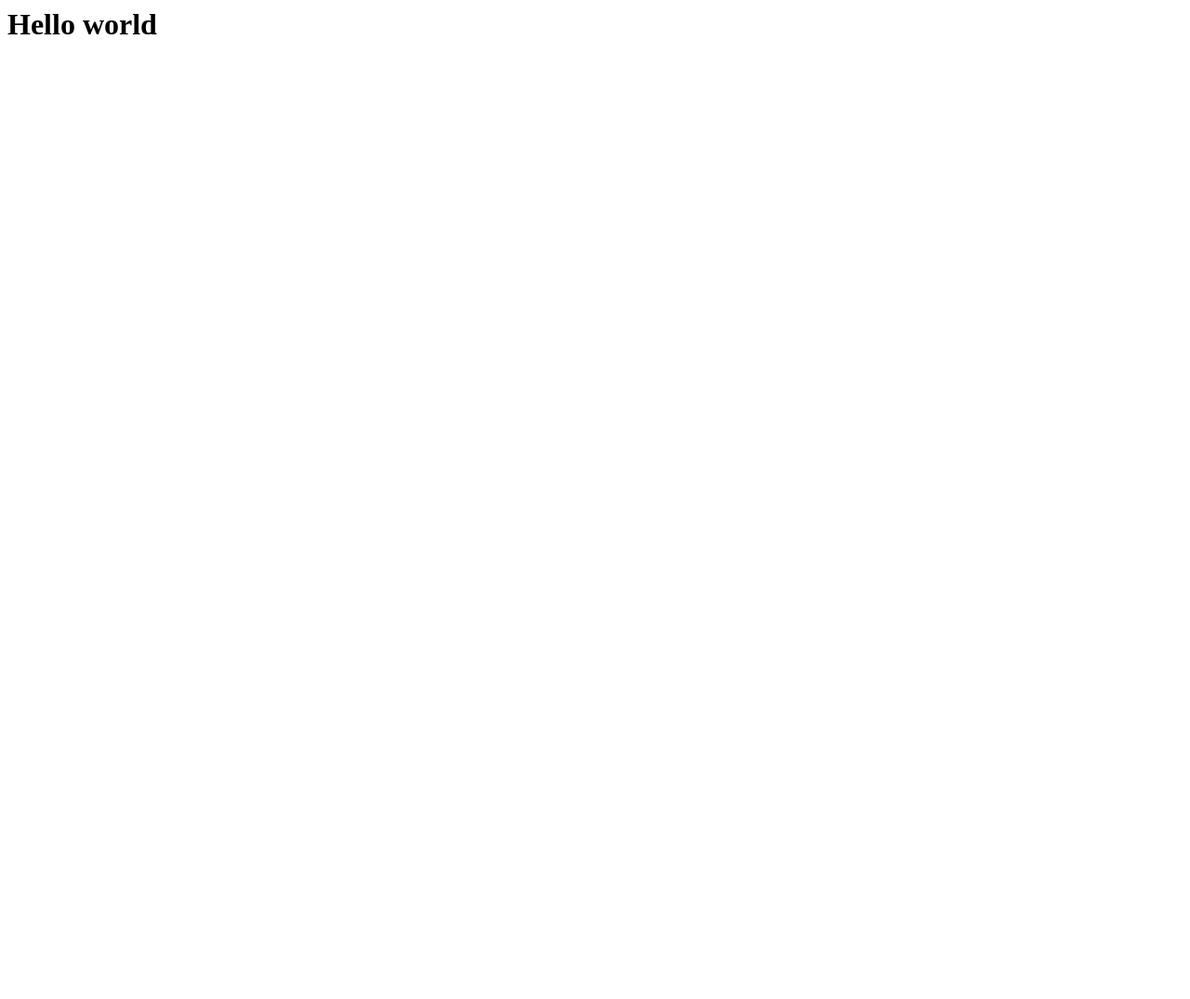
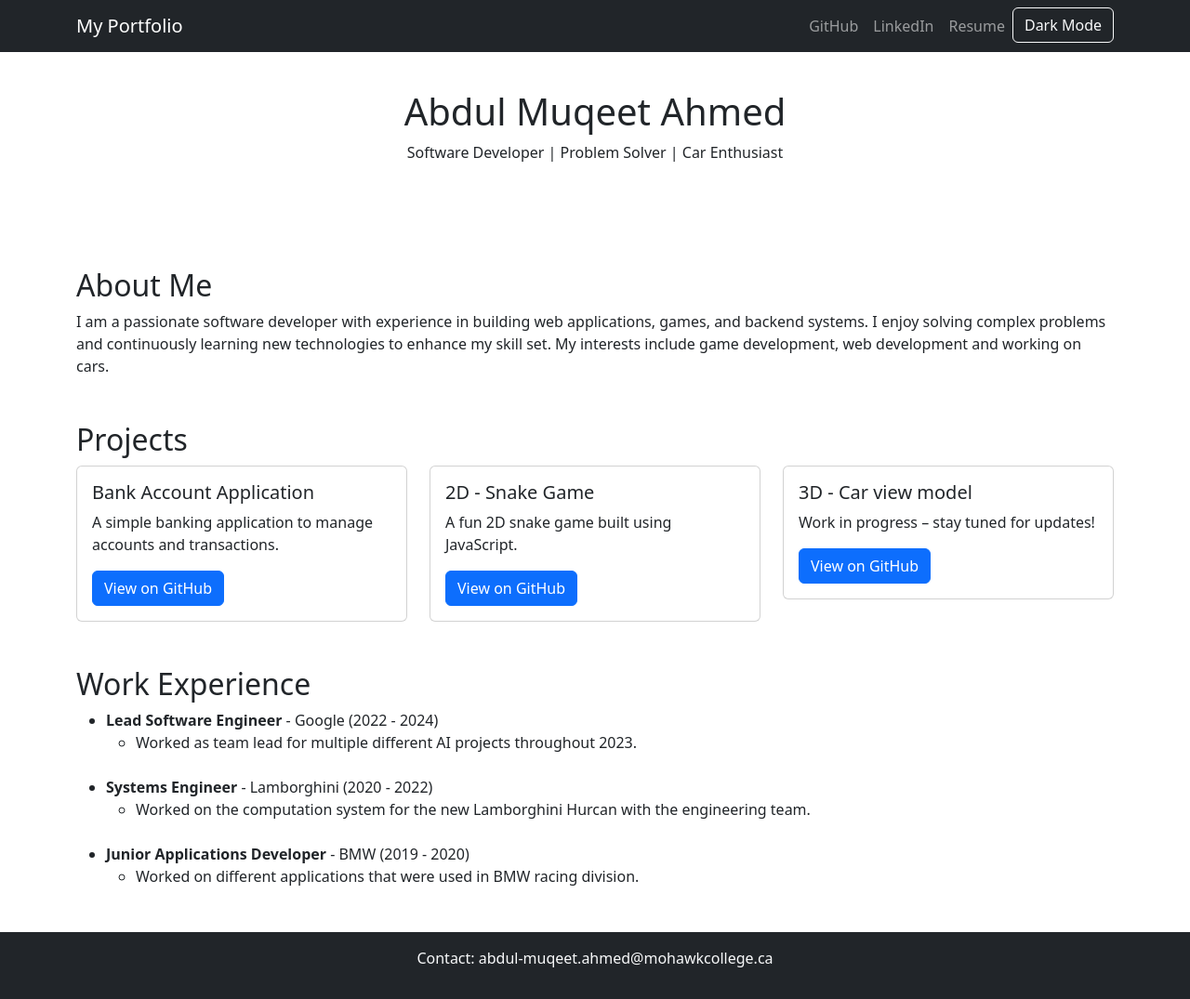
Before and after one commit to AbdulMohawkcollege/AbdulMohawkcollege.github.io, a plain HTML site: page index.html in a window 1280 px wide. Shown: the whole page at 93% size. Before the commit the page ends 800 px from the top, so only its background shows below. Drawn offline with nearby package versions, Linux system fonts and the light colour scheme.

Commit message:
Update index.html

```diff
--- a/index.html
+++ b/index.html
@@ -1,3 +1,100 @@
-
-
-<h1>Hello world</h1>
+<!DOCTYPE html>
+<html lang="en">
+<head>
+    <!--Student number: 00091675, Student name: Abdul Muqeet Ahmed -->
+    <meta charset="UTF-8">
+    <meta name="viewport" content="width=device-width, initial-scale=1.0">
+    <title>Developer Portfolio</title>
+    <link rel="stylesheet" href="https://cdn.jsdelivr.net/npm/bootstrap@5.3.0/dist/css/bootstrap.min.css">
+    <link rel="stylesheet" href="styles.css">
+    <script src="script.js" defer></script>
+</head>
+<body class="light-mode">
+    <nav class="navbar navbar-expand-lg navbar-dark bg-dark fixed-top">
+        <div class="container">
+            <a class="navbar-brand" href="#">My Portfolio</a>
+            <button class="navbar-toggler" type="button" data-bs-toggle="collapse" data-bs-target="#navbarNav" aria-controls="navbarNav" aria-expanded="false" aria-label="Toggle navigation">
+                <span class="navbar-toggler-icon"></span>
+            </button>
+            <div class="collapse navbar-collapse" id="navsbarNav">
+                <ul class="navbar-nav ms-auto">
+                    <li class="nav-item">
+                        <a class="nav-link" href="" target="_blank">GitHub</a>
+                    </li>
+                    <li class="nav-item">
+                        <a class="nav-link" href="www.linkedin.com/in/abdul-muqeet-ahmed-82b631218" target="_blank">LinkedIn</a>
+                    </li>
+                    <li class= "nav-item">
+                        <a class="nav-link" href="" target="_blank">Resume</a>
+                    </li>
+                    <li class="nav-item">
+                        <button class="btn btn-outline-light" id="theme-toggle">Dark Mode</button>
+                    </li>
+                </ul>
+            </div>
+        </div>
+    </nav>
+    <header class="text-center p-5 mt-5">
+        <div class="header-box">
+            <h1>Abdul Muqeet Ahmed</h1>
+            <p>Software Developer | Problem Solver | Car Enthusiast</p>
+        </div>
+    </header>
+    <section class="container my-5" id="about">
+        <h2>About Me</h2>
+        <p>
+            I am a passionate software developer with experience in building web applications, games, and backend systems.
+            I enjoy solving complex problems and continuously learning new technologies to enhance my skill set.
+            My interests include game development, web development and working on cars.
+        </p>
+    </section>
+    <section class="container my-5" id="projects">
+        <h2>Projects</h2>
+        <div class="row">
+            <div class="col-md-4">
+                <div class="card">
+                    <div class="card-body">
+                        <h5 class="card-title">Bank Account Application</h5>
+                        <p class="card-text">A simple banking application to manage accounts and transactions.</p>
+                        <a href="https://github.com/Abdul1762/Project-2.1--Bank-application" class="btn btn-primary" target="_blank">View on GitHub</a>
+                    </div>
+                </div>
+            </div>
+            <div class="col-md-4">
+                <div class="card">
+                    <div class="card-body">
+                        <h5 class="card-title">2D - Snake Game</h5>
+                        <p class="card-text">A fun 2D snake game built using JavaScript.</p>
+                        <a href="https://github.com/Abdul1762/Project-2.0--Snake-game" class="btn btn-primary" target="_blank">View on GitHub</a>
+                    </div>
+                </div>
+            </div>
+            <div class="col-md-4">
+                <div class="card">
+                    <div class="card-body">
+                        <h5 class="card-title">3D - Car view model</h5>
+                        <p class="card-text">Work in progress – stay tuned for updates!</p>
+                        <a href="https://github.com/yourgithub/portfolio" class="btn btn-primary" target="_blank">View on GitHub</a>
+                    </div>
+                </div>
+            </div>
+        </div>
+    </section>
+    <section class="container my-5" id="experience">
+        <h2>Work Experience</h2>
+        <ul>
+            <li><strong>Lead Software Engineer</strong> - Google (2022 - 2024)</li>
+                            <ul><li>Worked as team lead for multiple different AI projects throughout 2023.</li></ul>
+                            <br>
+            <li><strong>Systems Engineer</strong> - Lamborghini (2020 - 2022)</li>
+                            <ul><li>Worked on the computation system for the new Lamborghini Hurcan with the engineering team.</li></ul>
+                            <br>
+            <li><strong>Junior Applications Developer</strong> - BMW (2019 - 2020)</li>
+                            <ul><li>Worked on different applications that were used in BMW racing division.</li></ul>
+        </ul>
+    </section>
+    <footer class="text-center p-3 bg-dark text-light">
+        <p>Contact: abdul-muqeet.ahmed@mohawkcollege.ca</p>
+    </footer>
+</body>
+</html>
```
